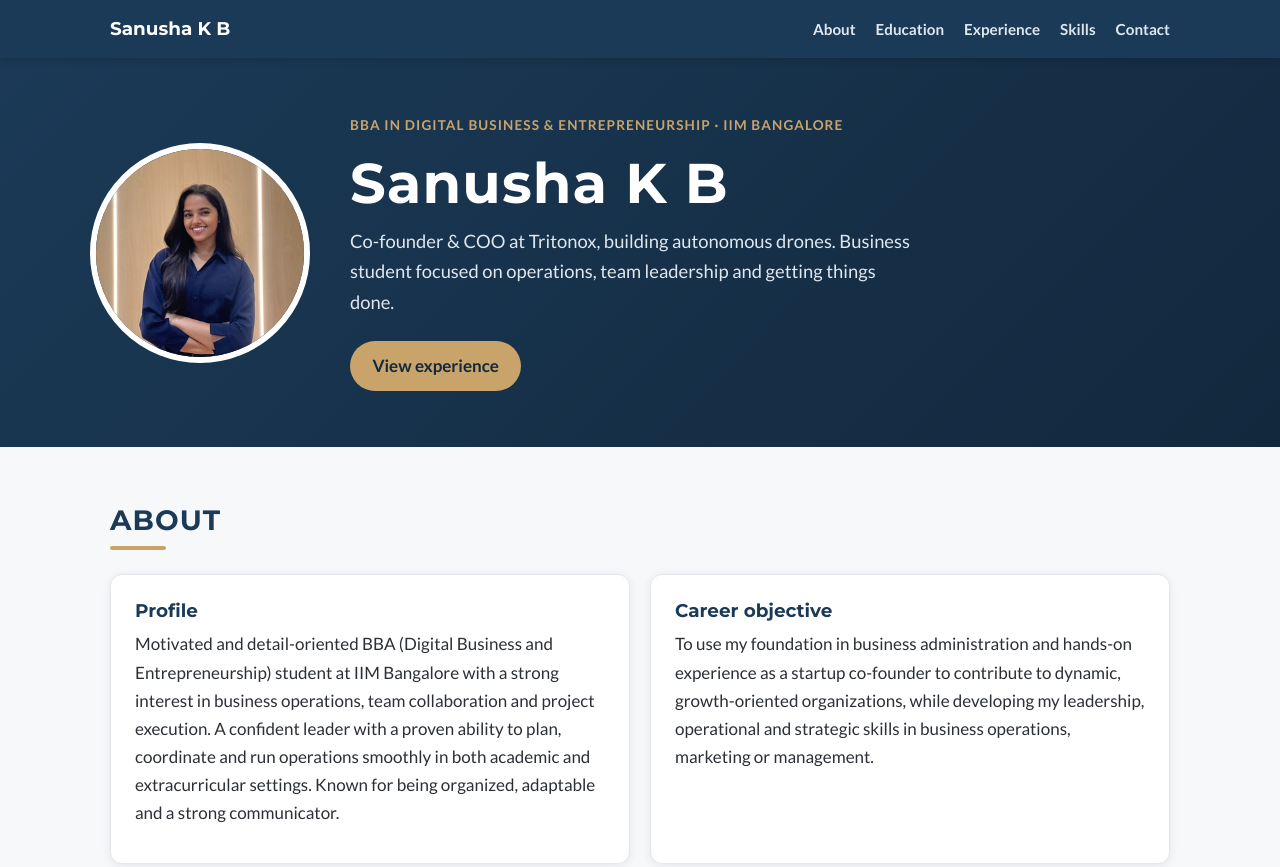
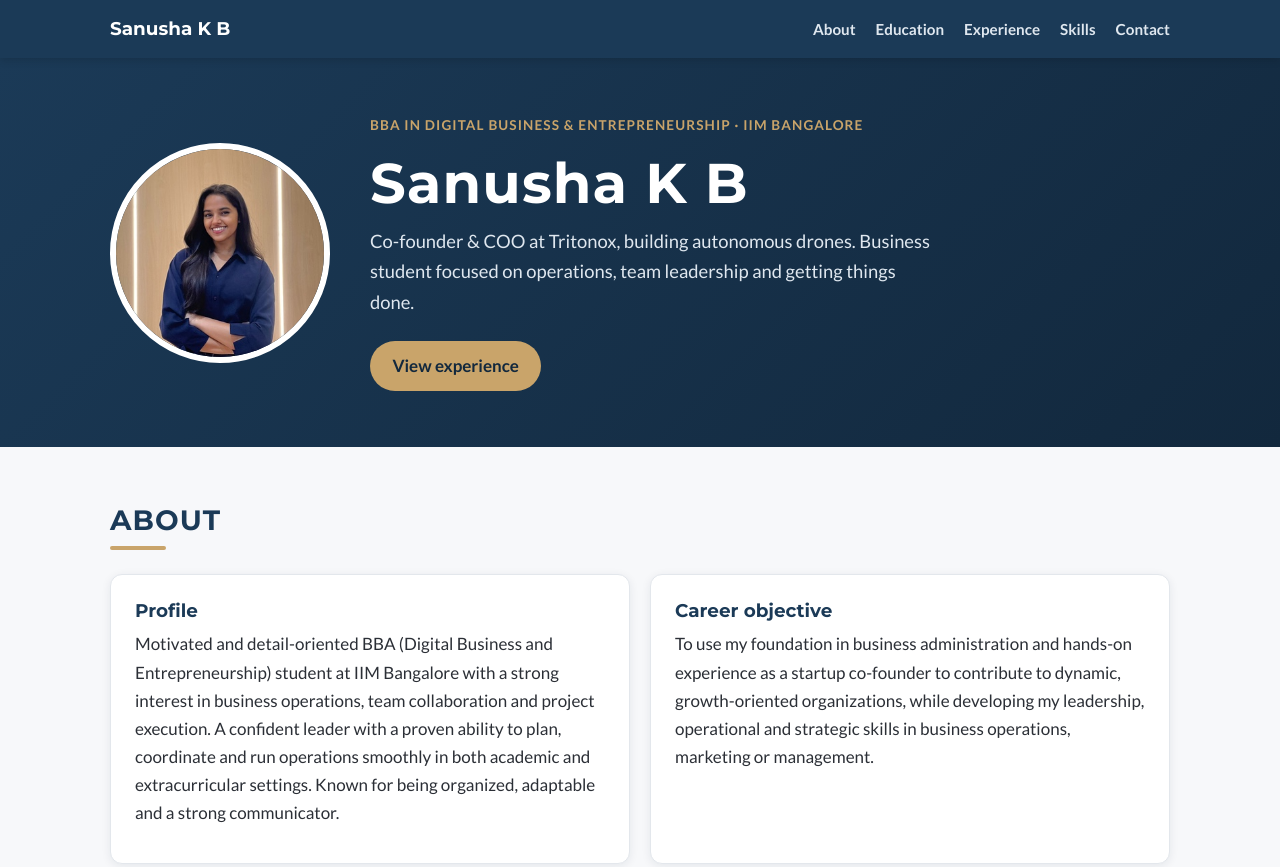
Before and after one commit to sammymaiti/sanusha-resume, a plain HTML site: page index.html in a window 1280 px wide. Shown: the top 867 px of the page. Drawn offline with Linux system fonts and the light colour scheme.

Commit message:
Align hero with content column

```diff
--- a/style.css
+++ b/style.css
@@ -152,7 +152,7 @@ img {
   display: flex;
   align-items: center;
   gap: 2.5rem;
-  padding: 3.5rem max(1.25rem, calc((100% - 1100px) / 2));
+  padding: 3.5rem max(1.25rem, calc((100% - 1100px) / 2 + 1.25rem));
   color: #fff;
 }
 
```
